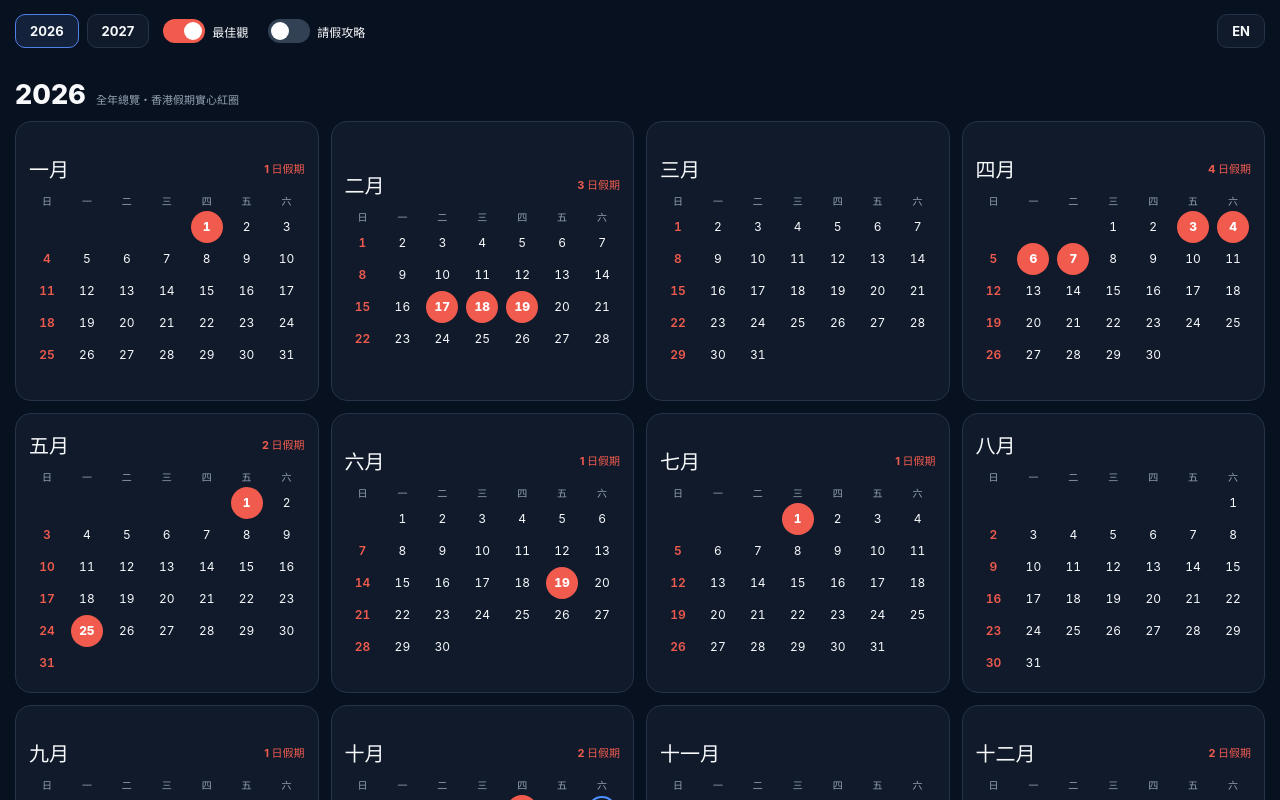
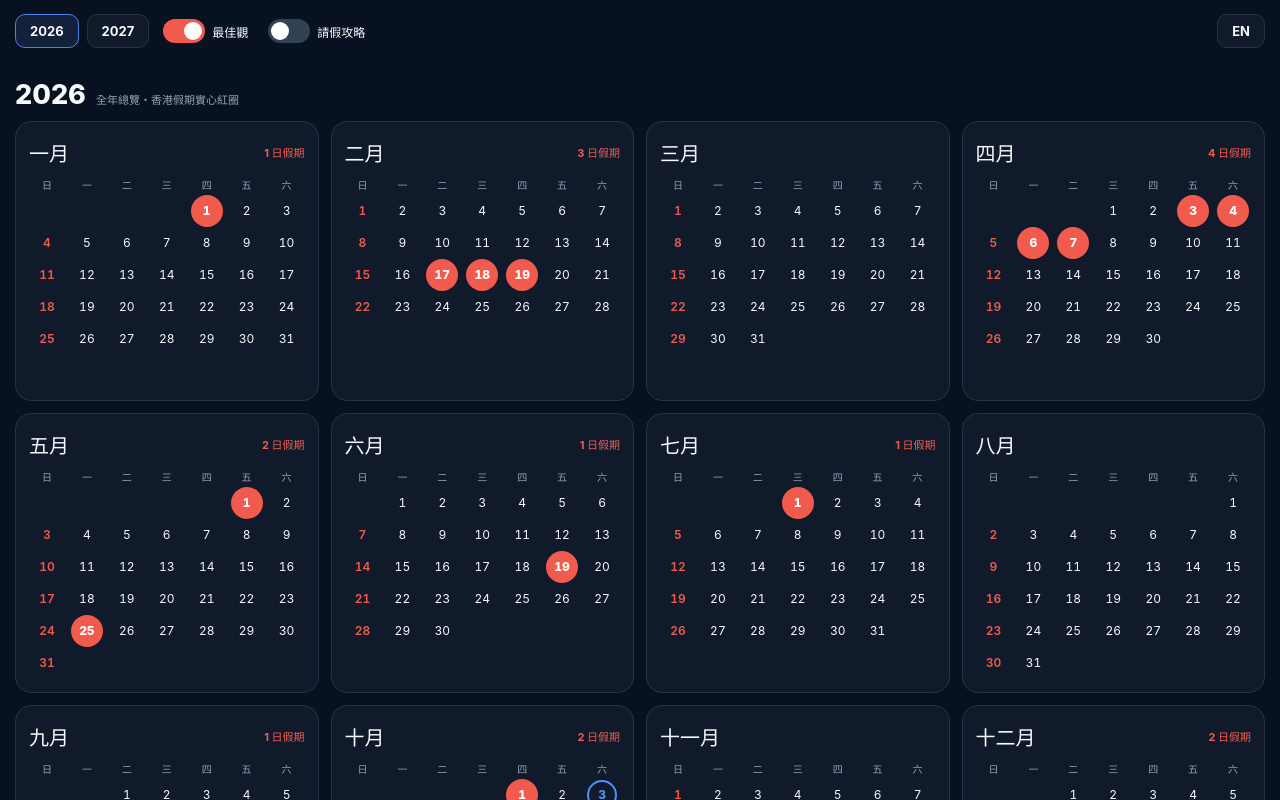
Before and after one commit to ToniDXA/hk-calendar, a React (Vite) app: page / in a window 1280 px wide. Shown: the top 800 px of the page. Built offline with nearby package versions, Linux system fonts and the light colour scheme.

Commit message:
Update MonthGrid.jsx

```diff
--- a/src/components/MonthGrid.jsx
+++ b/src/components/MonthGrid.jsx
@@ -10,7 +10,9 @@ const dateText=(v,lang)=>{const [,m,d]=v.split('-').map(Number);return lang==='z
 
 function Month({year,index,holidays,showPlans,leave,included,lang,onClick}){
  const start=startOfMonth(new Date(year,index,1)),days=eachDayOfInterval({start,end:endOfMonth(start)}),hk=new Set((holidays.HK||[]).map(x=>x.date)),today=todayKey(),count=days.filter(d=>hk.has(format(d,'yyyy-MM-dd'))).length
- return <button className="month-card" onClick={()=>onClick(index+1)}><div className="month-card-header"><h2>{names[lang][index]}</h2>{count>0&&<span>{count} {lang==='zh'?'日假期':count===1?'holiday':'holidays'}</span>}</div><div className="weekday-row">{weekdays[lang].map(x=><span key={x}>{x}</span>)}</div><div className="month-days">{Array.from({length:getDay(start)}).map((_,i)=><span className="empty-day" key={`e${i}`}/>)}{days.map(day=>{const date=format(day,'yyyy-MM-dd'),holiday=hk.has(date),needLeave=showPlans&&leave.has(date),insidePlan=showPlans&&included.has(date),todayDate=date===today;return <span key={date} className={['day',day.getDay()===0?'sunday':'',holiday?'holiday':'',needLeave?'leave-day':'',insidePlan&&!needLeave?'included-day':'',todayDate?'today':''].filter(Boolean).join(' ')}>{format(day,'d')}</span>})}</div></button>
+ const leadingDays=getDay(start)
+ const trailingDays=42-leadingDays-days.length
+ return <button className="month-card" onClick={()=>onClick(index+1)}><div className="month-card-header"><h2>{names[lang][index]}</h2>{count>0&&<span>{count} {lang==='zh'?'日假期':count===1?'holiday':'holidays'}</span>}</div><div className="weekday-row">{weekdays[lang].map(x=><span key={x}>{x}</span>)}</div><div className="month-days">{Array.from({length:leadingDays}).map((_,i)=><span className="empty-day" key={`start-${i}`}/>)}{days.map(day=>{const date=format(day,'yyyy-MM-dd'),holiday=hk.has(date),needLeave=showPlans&&leave.has(date),insidePlan=showPlans&&included.has(date),todayDate=date===today;return <span key={date} className={['day',day.getDay()===0?'sunday':'',holiday?'holiday':'',needLeave?'leave-day':'',insidePlan&&!needLeave?'included-day':'',todayDate?'today':''].filter(Boolean).join(' ')}>{format(day,'d')}</span>})}{Array.from({length:trailingDays}).map((_,i)=><span className="empty-day" key={`end-${i}`}/>)}</div></button>
 }
 
 export function MonthGrid({year,lang,theme,onYearChange,onMonthClick,onLanguageChange,onThemeChange}){
```
